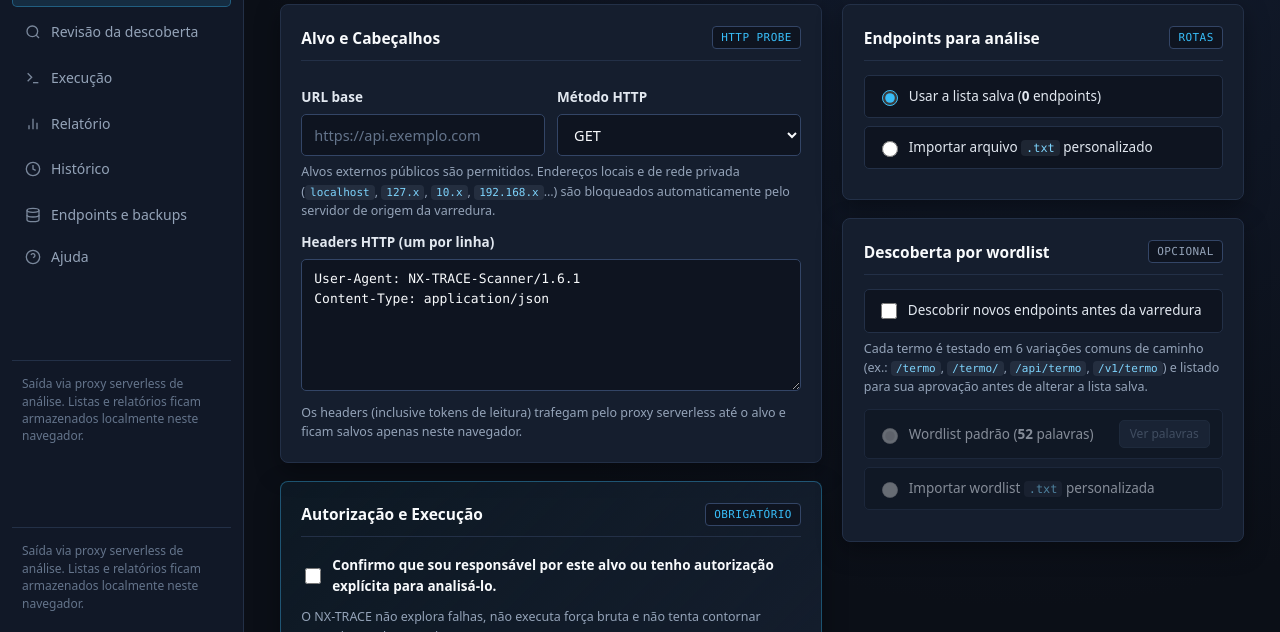
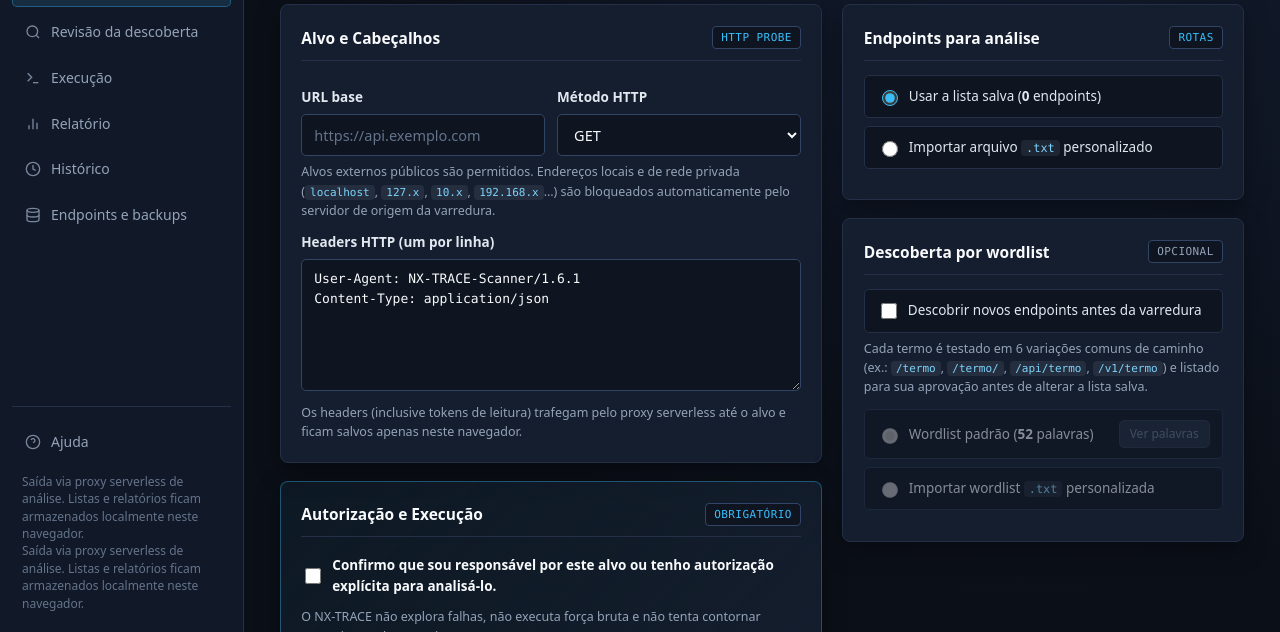
Before and after one commit to joaopsoaress/NX-TRACE_WEB, a plain HTML site: page public/index.html in a window 1280 px wide. Shown: the part 168-800 px from the top of the page. Drawn offline with Linux system fonts and the light colour scheme; no server answers.

Commit message:
Update footer styles and add nav-help class
Added .nav-help class and adjusted .nav-footer styles.

```diff
--- a/public/styles.css
+++ b/public/styles.css
@@ -237,10 +237,16 @@ nav button.active svg {
   opacity: 1;
 }
 
+.nav-help {
+  margin-top: auto;
+  padding-top: 14px;
+  border-top: 1px solid var(--line);
+  margin-bottom: 10px;
+}
+
 .nav-footer {
-  margin-top: auto;
-  padding: 14px 10px 0;
-  border-top: 1px solid var(--line);
+  padding: 0 10px;
+  margin: 0;
 }
 
 .nav-footer p {
@@ -249,7 +255,6 @@ nav button.active svg {
   line-height: 1.45;
   color: var(--dim);
 }
-
 /* ==========================================================================
    Área Principal Fluida
    ========================================================================== */
```
